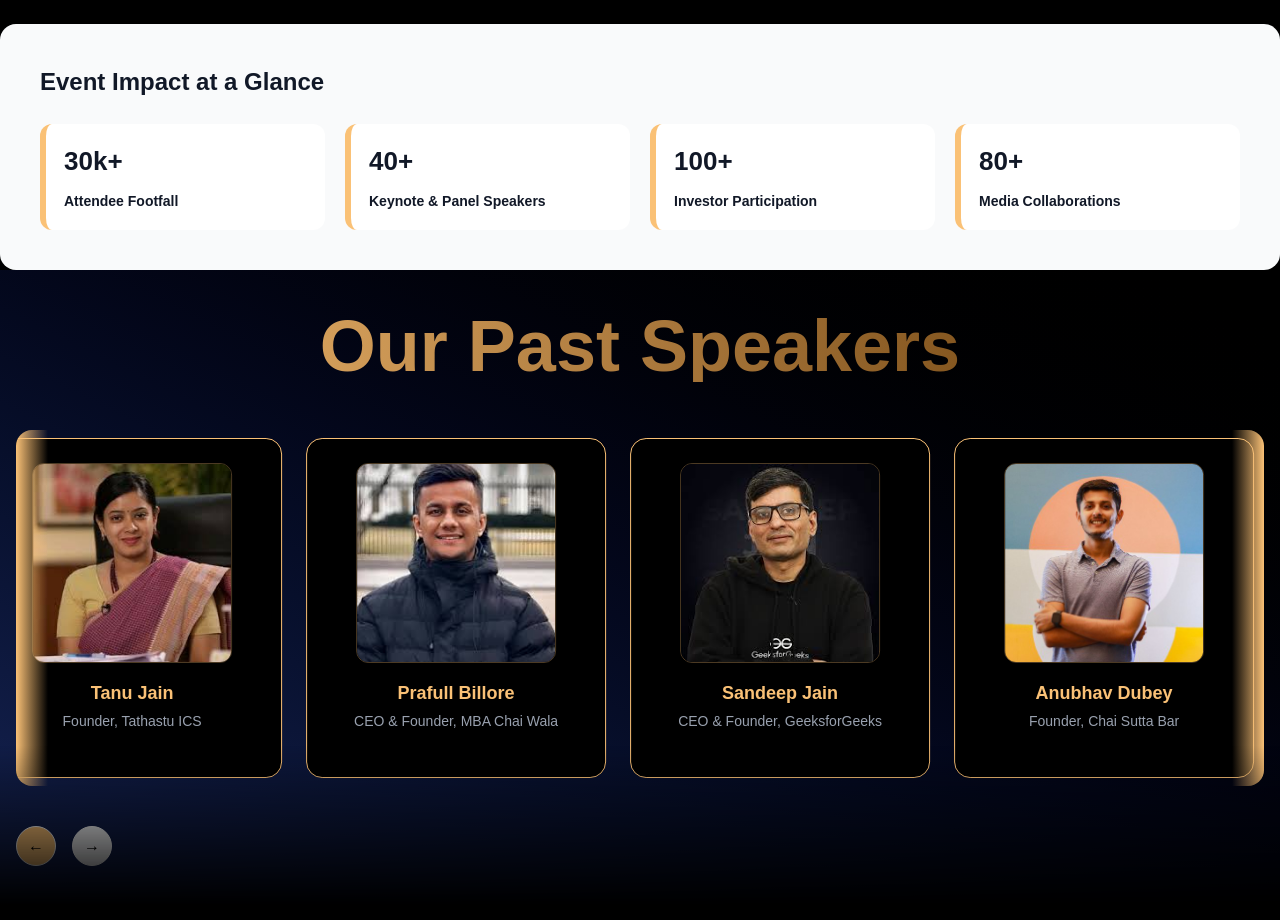
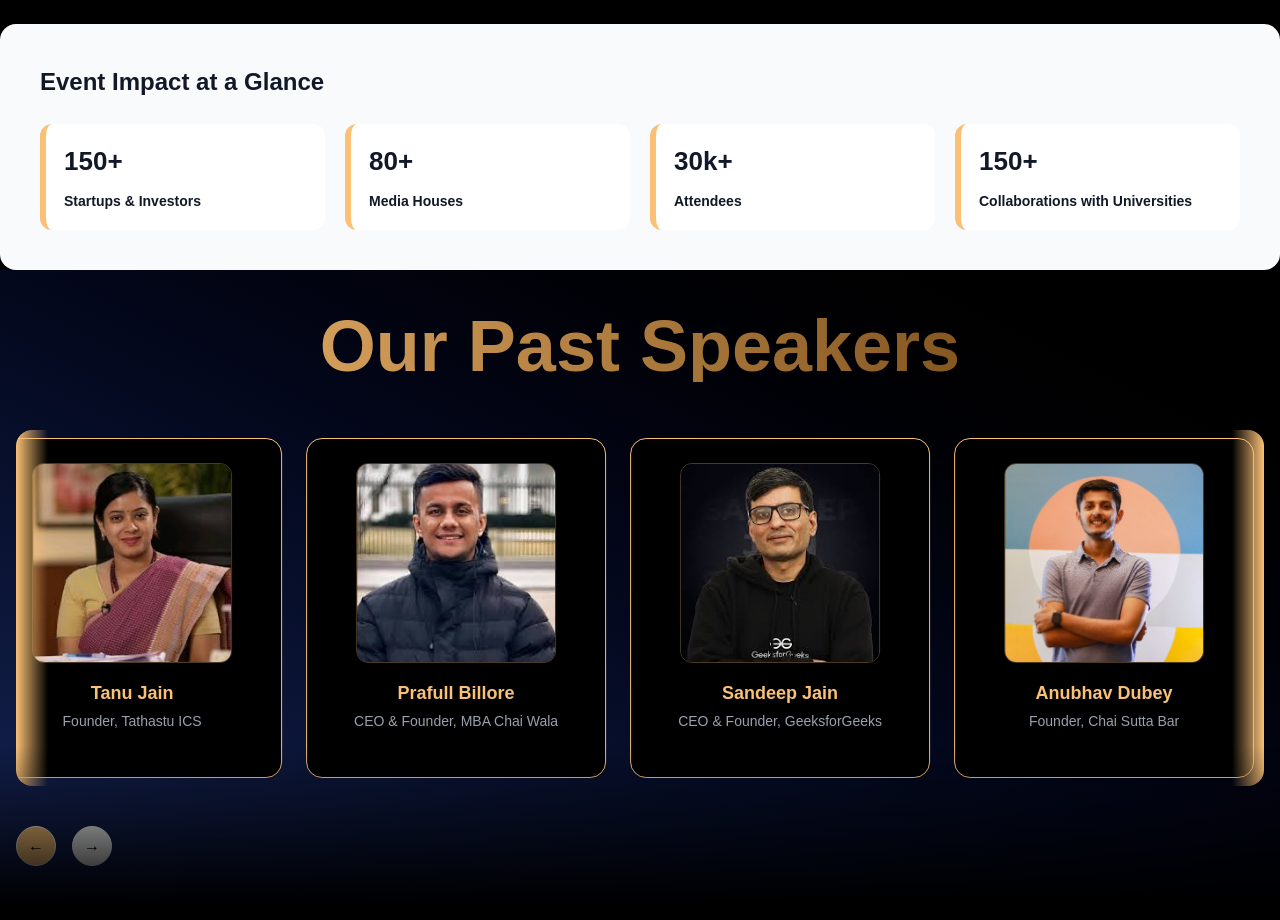
Before and after one commit to Naitik002/Ecell-MainWebsitee, a Next.js app: page / in a window 1280 px wide. Shown: the part 3300-4220 px from the top of the page. Built offline with nearby package versions, Linux system fonts and the light colour scheme; a web font is replaced by a local one.

Commit message:
newStats

```diff
--- a/src/components/Stats.jsx
+++ b/src/components/Stats.jsx
@@ -2,10 +2,10 @@
 import { motion, useInView } from 'framer-motion';
 
 const stats = [
-  { label: 'Attendee Footfall', value: '30k+'},
-  { label: 'Keynote & Panel Speakers', value: '40+'},
-  { label: 'Investor Participation', value: '100+'},
-  { label: 'Media Collaborations', value: '80+'},
+  { label: 'Startups & Investors', value: '150+'},
+  { label: 'Media Houses', value: '80+'},
+  { label: 'Attendees', value: '30k+'},
+  { label: 'Collaborations with Universities', value: '150+'},
 
 ];
 
```
